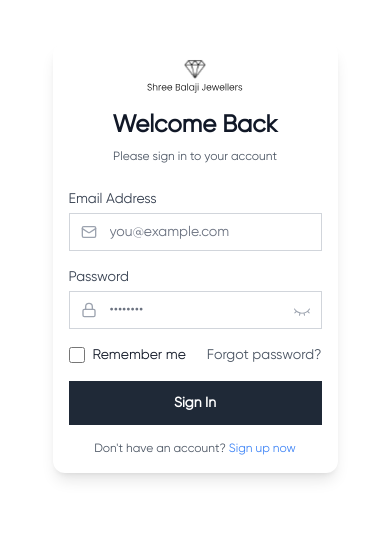
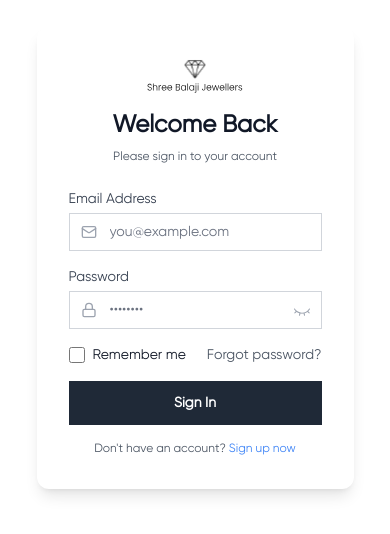
Before and after one commit to vermapiyush823/SHREE-BALAJI-JWELLERS, a Next.js app: page /sign-in in a window 390 px wide. Shown: the part 164-698 px from the top of the page. Built offline with nearby package versions, Linux system fonts and the light colour scheme.

Commit message:
Refactor SignInForm layout for improved spacing and consistency

```diff
--- a/components/forms/SignInForm.tsx
+++ b/components/forms/SignInForm.tsx
@@ -71,8 +71,8 @@ export default function SignInForm() {
   };
 
   return (
-    <div className="min-h-screen flex items-center justify-center py-6 sm:py-12 px-4 sm:px-6 lg:px-8">
-      <div className="w-full max-w-[420px] space-y-6 sm:space-y-8 bg-white p-4 sm:p-8 rounded-xl sm:rounded-2xl shadow-lg">
+    <div className="min-h-screen flex items-center justify-center py-6 sm:py-6 px-4 sm:px-6 lg:px-8">
+      <div className="w-full max-w-[420px] space-y-6 sm:space-y-8 bg-white p-8 rounded-xl sm:rounded-2xl shadow-lg">
         {/* Logo and Header */}
         <div className="flex flex-col items-center">
           <Image
```
